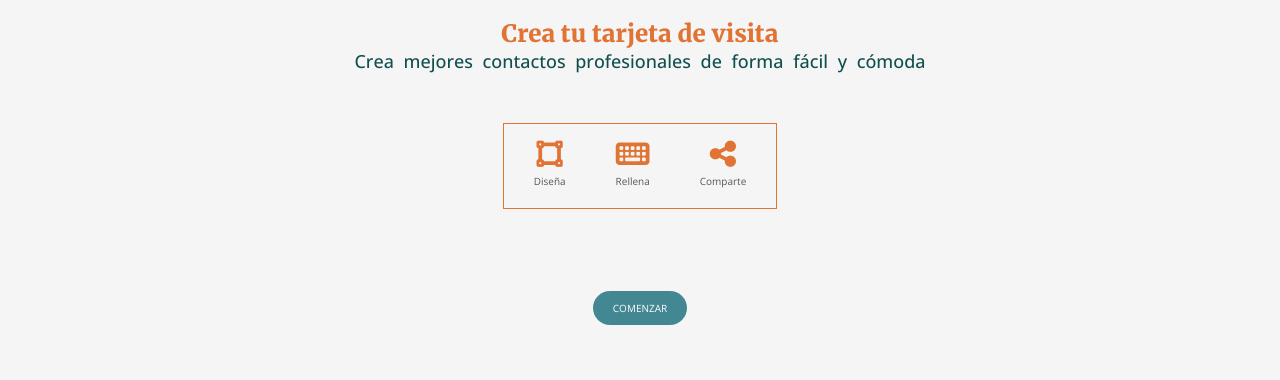
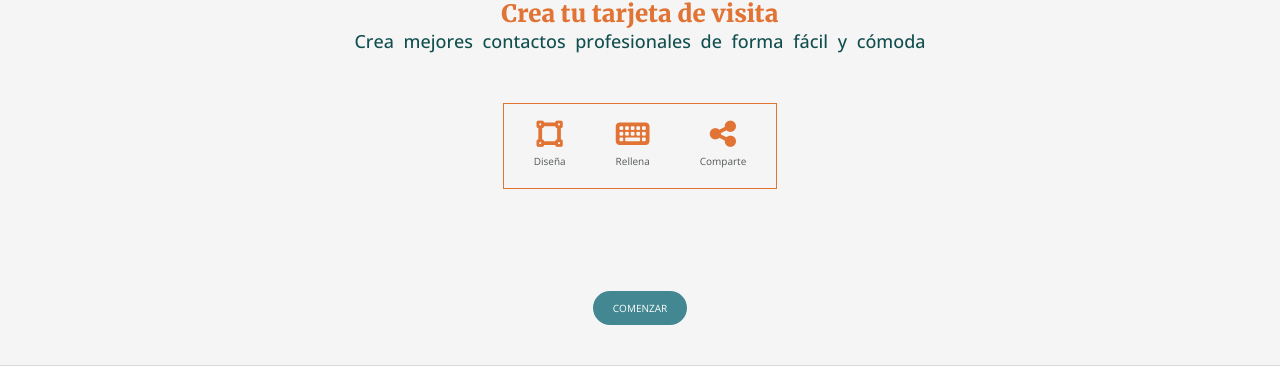
Before and after one commit to aidanarr/project-promo-X-module-2-team-3, a website built with Vite: page src/index.html in a window 1280 px wide. Shown: the part 315-695 px from the top of the page. Built offline with nearby package versions, Linux system fonts and the light colour scheme.

Commit message:
small update

```diff
--- a/src/scss/layout/_landing.scss
+++ b/src/scss/layout/_landing.scss
@@ -11,7 +11,7 @@
 
   @media (width >= 768px) {
     gap: 0;
-    height: 90vh;
+    //height: 90vh;
 
   }
   &__img {
```
